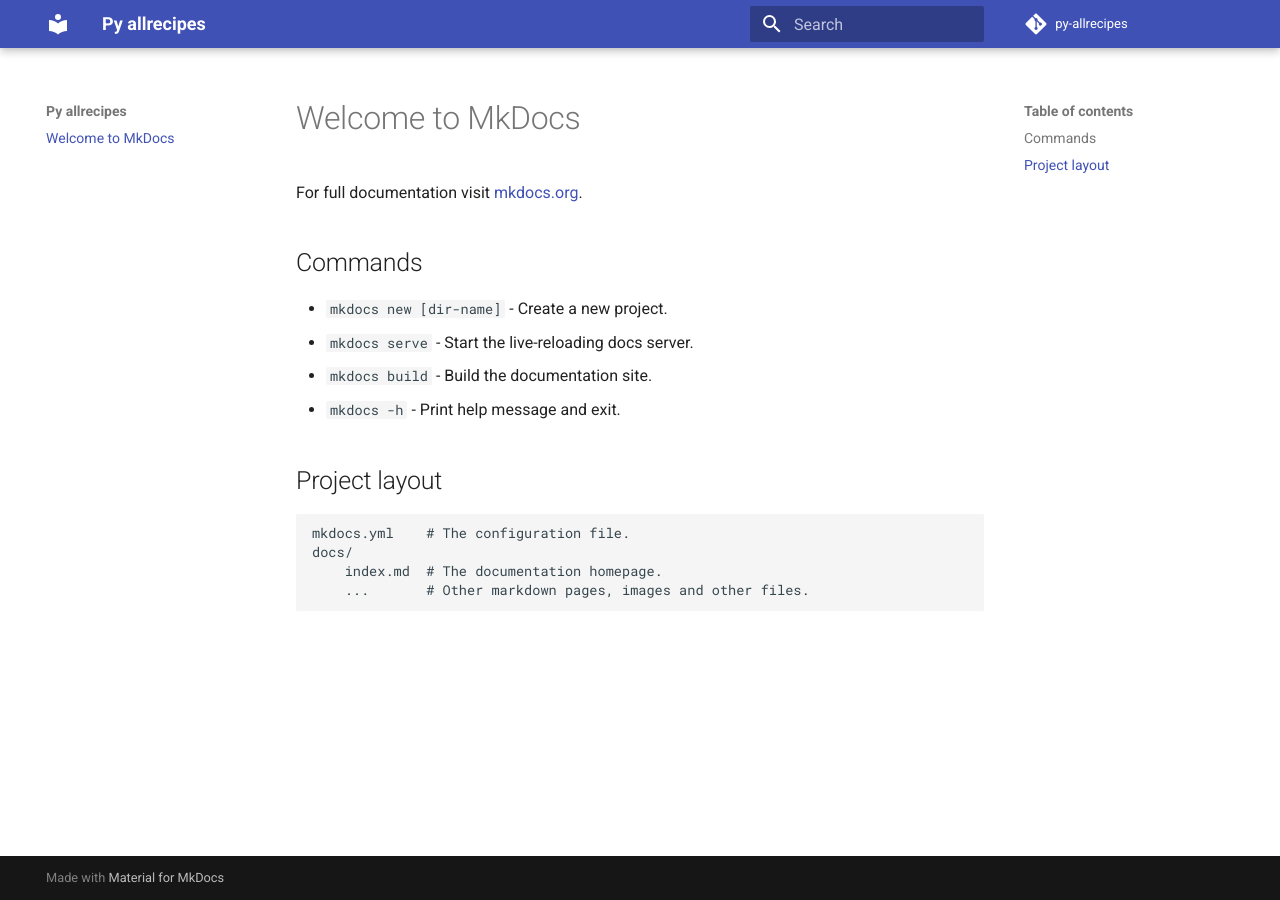
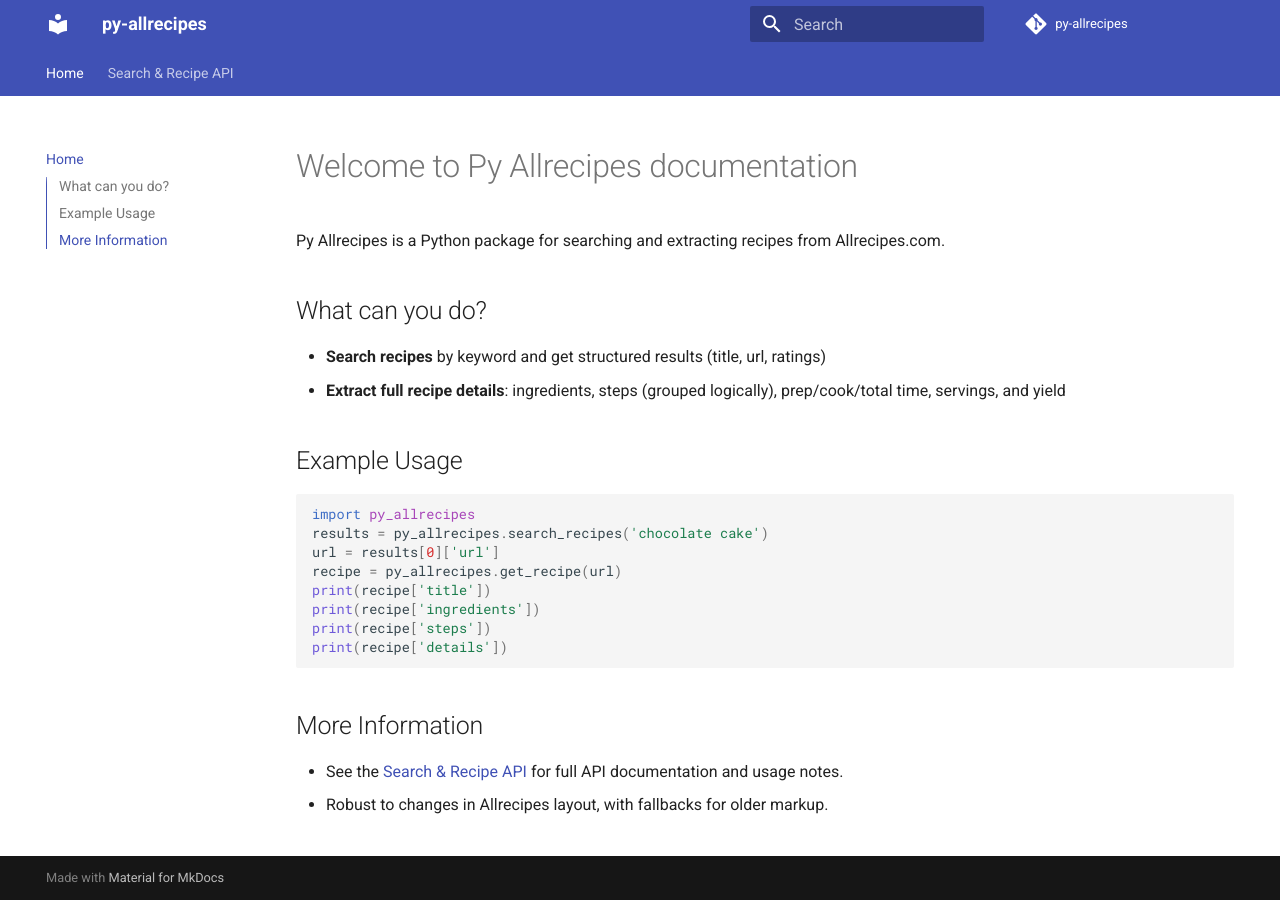
Before and after one commit to zacharyj12/py-allrecipes, an MkDocs documentation site: the page built from docs/index.md, in a window 1280 px wide. Built offline with MkDocs 1.6.1 and Material for MkDocs 9.7.7, drawn with Linux system fonts in a browser that asks for light colours; comment, search, counter and statistics services are not loaded.

Commit message:
Update README and documentation for improved clarity and examples

````diff
--- a/docs/index.md
+++ b/docs/index.md
@@ -1,17 +1,23 @@
-# Welcome to MkDocs
+# Welcome to Py Allrecipes documentation
 
-For full documentation visit [mkdocs.org](https://www.mkdocs.org).
+Py Allrecipes is a Python package for searching and extracting recipes from Allrecipes.com.
 
-## Commands
+## What can you do?
+- **Search recipes** by keyword and get structured results (title, url, ratings)
+- **Extract full recipe details**: ingredients, steps (grouped logically), prep/cook/total time, servings, and yield
 
-* `mkdocs new [dir-name]` - Create a new project.
-* `mkdocs serve` - Start the live-reloading docs server.
-* `mkdocs build` - Build the documentation site.
-* `mkdocs -h` - Print help message and exit.
+## Example Usage
+```python
+import py_allrecipes
+results = py_allrecipes.search_recipes('chocolate cake')
+url = results[0]['url']
+recipe = py_allrecipes.get_recipe(url)
+print(recipe['title'])
+print(recipe['ingredients'])
+print(recipe['steps'])
+print(recipe['details'])
+```
 
-## Project layout
-
-    mkdocs.yml    # The configuration file.
-    docs/
-        index.md  # The documentation homepage.
-        ...       # Other markdown pages, images and other files.
+## More Information
+- See the [Search & Recipe API](search.md) for full API documentation and usage notes.
+- Robust to changes in Allrecipes layout, with fallbacks for older markup.
--- a/mkdocs.yml
+++ b/mkdocs.yml
@@ -1,6 +1,22 @@
-site_name: Py allrecipes
-site_url: https://mydomain.org/mysite
-repo_url: https://github.com/zacharyj12/py-allrecipes
+site_name: py-allrecipes
+repo_url: https://github.com/yourusername/py-allrecipes
 repo_name: py-allrecipes
+nav:
+  - Home: index.md
+  - Search & Recipe API: search.md
 theme:
   name: material
+  features:
+    - navigation.tabs
+    - navigation.top
+    - search.suggest
+    - search.highlight
+    - toc.integrate
+markdown_extensions:
+  - admonition
+  - codehilite
+  - toc:
+      permalink: true
+  - pymdownx.superfences
+  - pymdownx.inlinehilite
+  - pymdownx.details
````
Also changed, not shown: README.md (+29 -1 lines), docs/search.md (added, +48 -0 lines).
